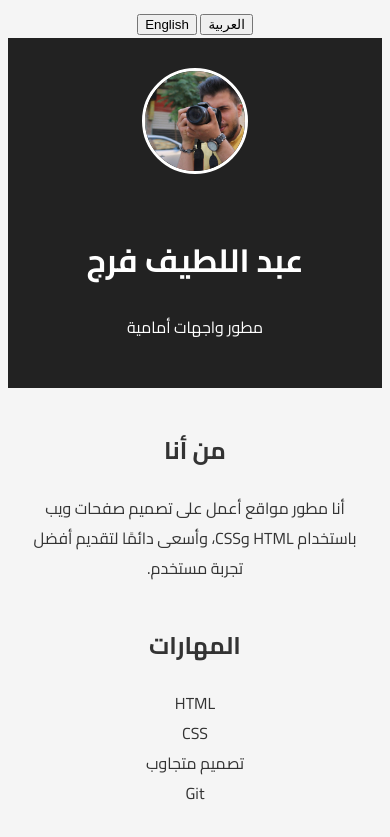
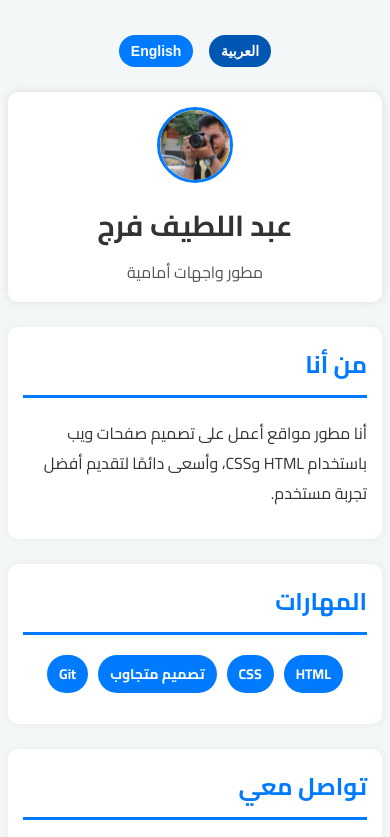
Before and after one commit to Alhider1/my-cv, a plain HTML site: page index.html in a window 390 px wide. Shown: the top 837 px of the page. Drawn offline with Linux system fonts and the light colour scheme.

Commit message:
style.css

```diff
--- a/style.css
+++ b/style.css
@@ -1,141 +1,178 @@
+/* الخط الرئيسي */
 body {
   font-family: 'Cairo', sans-serif;
-  direction: rtl;
-  text-align: center;
-  background-color: #f5f5f5;
+  margin: 0;
+  padding: 0 15px 40px;
+  background: #f4f7f8;
   color: #333;
-}
-@keyframes fadeInUp {
-  from {
-    opacity: 0;
-    transform: translateY(30px);
-  }
-  to {
-    opacity: 1;
-    transform: translateY(0);
-  }
+  transition: background 0.3s;
 }
 
-
-.main-header {
-  background-color: #222;
-  color: #fff;
-  padding: 30px;
+/* أزرار اختيار اللغة */
+.language-switcher {
+  text-align: center;
+  margin: 20px 0;
 }
-section, .main-header {
-  animation: fadeInUp 1s ease forwards;
-  opacity: 0;
+.language-switcher button {
+  background: #007bff;
+  border: none;
+  color: white;
+  font-weight: 700;
+  padding: 10px 18px;
+  margin: 0 10px;
+  border-radius: 30px;
+  cursor: pointer;
+  transition: background-color 0.3s;
+}
+.language-switcher button.active,
+.language-switcher button:hover {
+  background: #0056b3;
 }
 
-.profile-img {
-  width: 150px;
-  border-radius: 50%;
-  margin-bottom: 15px;
+/* إخفاء وإظهار المحتوى */
+.lang-content {
+  display: none;
+  max-width: 900px;
+  margin: 0 auto;
+}
+.lang-content.active {
+  display: block;
 }
 
-section {
-  margin: 40px auto;
-  max-width: 600px;
-}
-
-ul {
-  list-style: none;
-  padding: 0;
-}
-
-a {
-  color: #007bff;
-  text-decoration: none;
-}
-
-.contact a {
-  transition: all 0.3s ease;
-}
-
-.contact a:hover {
-  color: #0056b3;
-  font-weight: bold;
-  text-decoration: underline;
-}
-
-.skills-container {
+/* رأس الصفحة */
+.main-header {
+  background: white;
+  padding: 20px 30px;
+  border-radius: 10px;
+  box-shadow: 0 0 10px rgba(0,0,0,0.1);
   display: flex;
-  justify-content: center;
+  align-items: center;
   gap: 20px;
-  flex-wrap: wrap;
-  margin-top: 20px;
-}
-
-.skills-container span {
-  background-color: #e0e0e0;
-  padding: 10px 20px;
-  border-radius: 20px;
-  font-weight: bold;
-  transition: all 0.3s ease;
-  cursor: pointer;
-}
-.skills-container span:hover {
-  background-color: #007bff;
-  color: #fff;
-  transform: scale(1.05);
+  margin-bottom: 25px;
 }
 .header-content {
   display: flex;
   align-items: center;
   gap: 20px;
-  flex-wrap: wrap;
-  justify-content: center;
+}
+.profile-img {
+  width: 110px;
+  height: 110px;
+  border-radius: 50%;
+  object-fit: cover;
+  border: 3px solid #007bff;
+}
+.main-header h1 {
+  margin: 0;
+  font-size: 1.8rem;
+  font-weight: 700;
+}
+.title {
+  margin: 5px 0 0;
+  color: #555;
+  font-weight: 500;
 }
 
-.profile-img {
-  width: 120px;
-  height: 120px;
-  border-radius: 50%;
-  object-fit: cover;
-  border: 3px solid white;
-  transition: transform 0.4s ease;
+/* الأقسام */
+section {
+  background: white;
+  padding: 20px 30px;
+  border-radius: 10px;
+  box-shadow: 0 0 10px rgba(0,0,0,0.05);
+  margin-bottom: 25px;
 }
-.profile-img:hover {
-  transform: rotate(3deg) scale(1.05);
+
+/* العناوين */
+section h2 {
+  margin-top: 0;
+  color: #007bff;
+  font-weight: 700;
+  border-bottom: 3px solid #007bff;
+  padding-bottom: 8px;
 }
-/* شاشة صغيرة (جوال) */
-@media (max-width: 768px) {
 
+/* المهارات */
+.skills-list {
+  list-style: none;
+  padding: 0;
+  display: flex;
+  flex-wrap: wrap;
+  gap: 15px;
+}
+.skills-list li {
+  background: #007bff;
+  color: white;
+  padding: 8px 15px;
+  border-radius: 25px;
+  font-weight: 600;
+}
+
+/* قائمة التواصل */
+.contact-list {
+  list-style: none;
+  padding: 0;
+}
+.contact-list li {
+  margin-bottom: 12px;
+}
+.contact-list a {
+  text-decoration: none;
+  color: #007bff;
+  font-weight: 600;
+  display: flex;
+  align-items: center;
+  gap: 10px;
+}
+.contact-list a:hover {
+  text-decoration: underline;
+}
+
+/* استجابة للشاشات المتوسطة */
+@media (max-width: 900px) {
+  .main-header {
+    flex-direction: column;
+    text-align: center;
+    gap: 15px;
+  }
   .header-content {
     flex-direction: column;
-    text-align: center;
+    gap: 15px;
   }
-
-  .skills-container {
-    flex-direction: column;
+  .profile-img {
+    width: 90px;
+    height: 90px;
+  }
+  .skills-list {
+    justify-content: center;
     gap: 10px;
   }
+}
 
-  .skills-container span {
-    width: 100%;
-    max-width: 300px;
-    margin: 0 auto;
+/* استجابة للشاشات الصغيرة */
+@media (max-width: 480px) {
+  body {
+    padding: 10px 8px 30px;
   }
-
+  .main-header {
+    padding: 15px 15px;
+  }
   section {
-    padding: 0 20px;
+    padding: 15px 15px;
   }
-
-  .contact ul {
-    padding: 0;
+  .profile-img {
+    width: 70px;
+    height: 70px;
   }
-
-  .contact li {
-    margin-bottom: 10px;
+  .language-switcher button {
+    padding: 8px 12px;
+    font-size: 14px;
+    margin: 5px 6px;
   }
-
-  .profile-img {
-    width: 100px;
-    height: 100px;
+  .skills-list li {
+    padding: 6px 12px;
+    font-size: 14px;
   }
-
+  .contact-list a {
+    font-size: 14px;
+  }
 }
-body.loaded section,
-body.loaded .main-header {
-  opacity: 1;
-}
```
